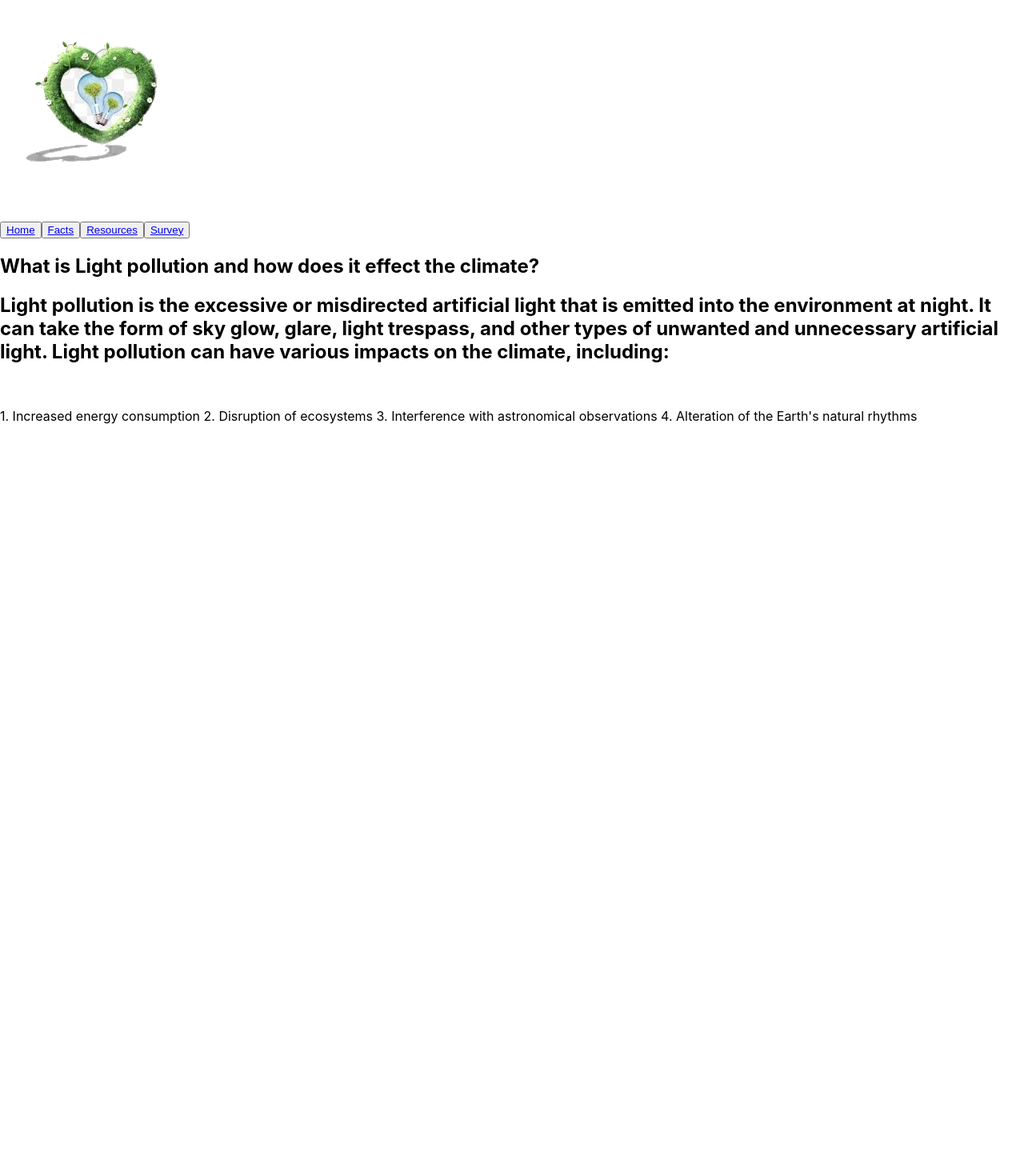
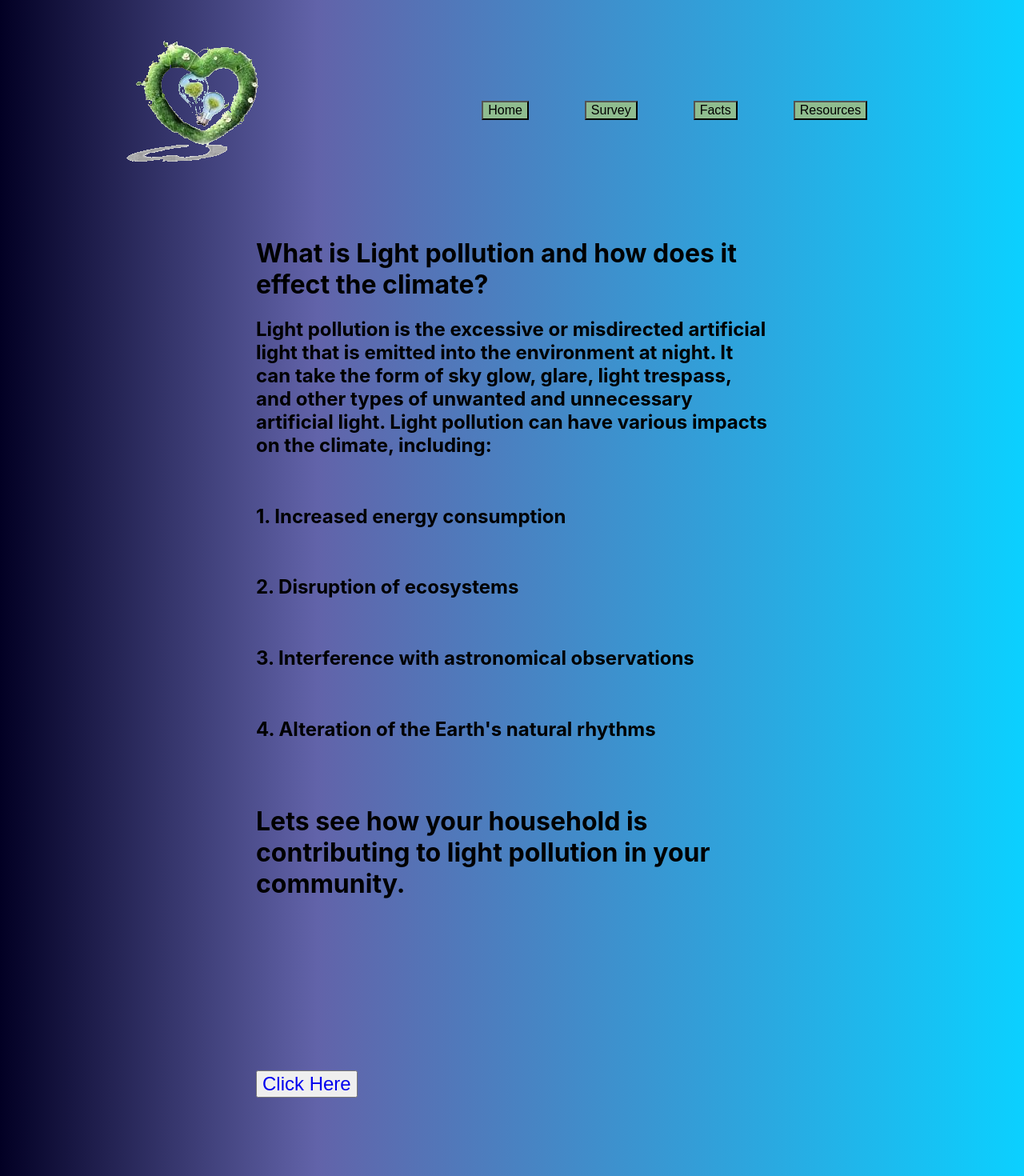
Before and after one commit to Tech-Kat/Climate-Hackathon, a React (Create React App) app: page / in a window 1280 px wide. Shown: the top 1470 px of the page at 80% size. Before the commit the page ends 800 px from the top, so only its background shows below. Built offline with nearby package versions, Linux system fonts and the light colour scheme.

Commit message:
css changes

```diff
--- a/src/App.css
+++ b/src/App.css
@@ -1,5 +1,50 @@
-.App {
-  /* text-align: center; */
+body {
+  background: rgb(2,0,36);
+background: linear-gradient(90deg, rgba(2,0,36,1) 0%, rgba(9,11,121,0.639093137254902) 31%, rgba(0,206,255,0.9556197478991597) 100%);
+}
+
+.Nav{
+display: flex;
+justify-content: space-around;
+}
+
+.nav-btns{
+  align-self: center;
+
+}
+
+.nav-btn{
+  margin-right: 70px;
+  background-color: darkseagreen;
+}
+
+.nav-link{
+  text-decoration: none;
+  font-size: larger;
+  color: black
+
+}
+
+.home-nav-btn{
+  text-decoration: none;
+  font-size: larger;
+  margin-top: 30%;
+
+}
+
+.home-nav-link{
+  align-items: center;
+  text-decoration: none;
+  font-size: x-large;
+}
+.Grid{
+  display: grid;
+grid-template-columns: 25% 50% 25%;
+padding-bottom: 50%;
+}
+
+.Column{
+  grid-column: 2;
 }
 
 
--- a/src/Components/Nav.jsx
+++ b/src/Components/Nav.jsx
@@ -4,26 +4,34 @@ import Logo from "../lightLogo.png";
 
 const Nav = () => {
   return (
-    <div>
+    <div className="Nav">
       <h1>
         <Link to="/">
           <img src={Logo} alt="Logo" />
         </Link>
       </h1>
-
-        <button>
-          <Link to="/">Home</Link>
+      <div className="nav-btns">
+        <button className="nav-btn">
+          <Link to="/" className="nav-link">
+            Home
+          </Link>
         </button>
-        <button>
-          <Link to="/facts">Facts</Link>
+        <button className="nav-btn">
+          <Link to="/survey" className="nav-link">
+            Survey
+          </Link>
         </button>
-        <button>
-          <Link to="/resources">Resources</Link>
+        <button className="nav-btn">
+          <Link to="/facts" className="nav-link">
+            Facts
+          </Link>
         </button>
-        <button>
-          <Link to="/survey">Survey</Link>
+        <button className="nav-btn">
+          <Link to="/resources" className="nav-link">
+            Resources
+          </Link>
         </button>
-
+      </div>
     </div>
   );
 };
--- a/src/Pages/Home.jsx
+++ b/src/Pages/Home.jsx
@@ -1,25 +1,38 @@
-import React from 'react'
+import React from "react";
+import { Link } from "react-router-dom";
 
 const Home = () => {
   return (
-      <div className='Home'>
-      <h2> What is Light pollution and how does it effect the climate?</h2>
+    <div className="Grid">
+      <div className="Column">
+        <h1> What is Light pollution and how does it effect the climate?</h1>
 
-      <h2>Light pollution is the excessive or misdirected artificial light that is emitted into the environment at night. It can take the form of sky glow, glare, light trespass, and other types of unwanted and unnecessary artificial light. Light pollution can have various impacts on the climate, including:
-      </h2>
-      <br/>
-<p>
-1. Increased energy consumption
-2. Disruption of ecosystems
-3. Interference with astronomical observations
-4. Alteration of the Earth's natural rhythms
+        <h2>
+          Light pollution is the excessive or misdirected artificial light that
+          is emitted into the environment at night. It can take the form of sky
+          glow, glare, light trespass, and other types of unwanted and
+          unnecessary artificial light. Light pollution can have various impacts
+          on the climate, including:
+        </h2>
+        <br />
+        <h2>1. Increased energy consumption</h2>
+        <br />
+        <h2>2. Disruption of ecosystems</h2>
+        <br />
+        <h2>3. Interference with astronomical observations</h2>
+        <br />
+        <h2>4. Alteration of the Earth's natural rhythms</h2>
+        <br/>
+        <br/>
+        <h1 className="h2-Ques">
+            Lets see how your household is contributing to light pollution in your community.
+        </h1>
+        <button className="home-nav-btn">
+          <Link to="/survey" className="home-nav-link">Click Here</Link>
+        </button>
+      </div>
+    </div>
+  );
+};
 
-</p>
-
-
-    </div>
-
-  )
-}
-
-export default Home
+export default Home;
```
Also changed, not shown: src/lightLogo.png.
